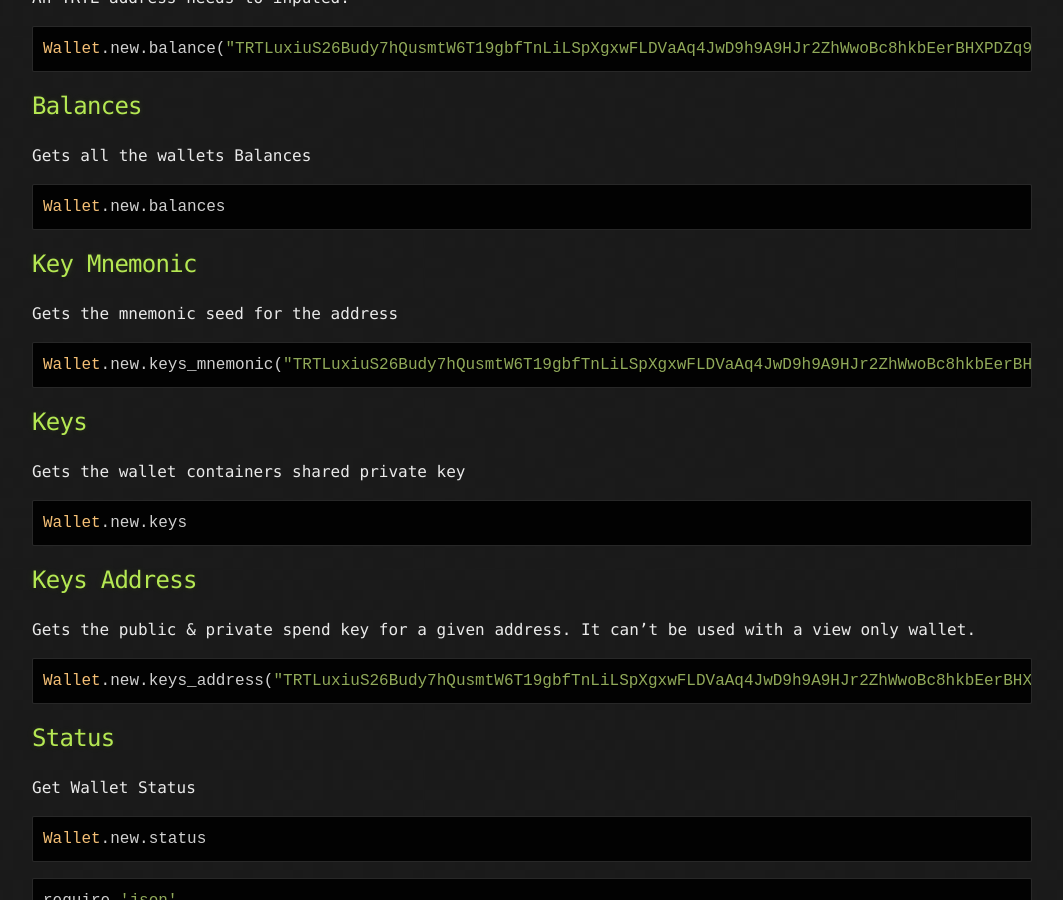
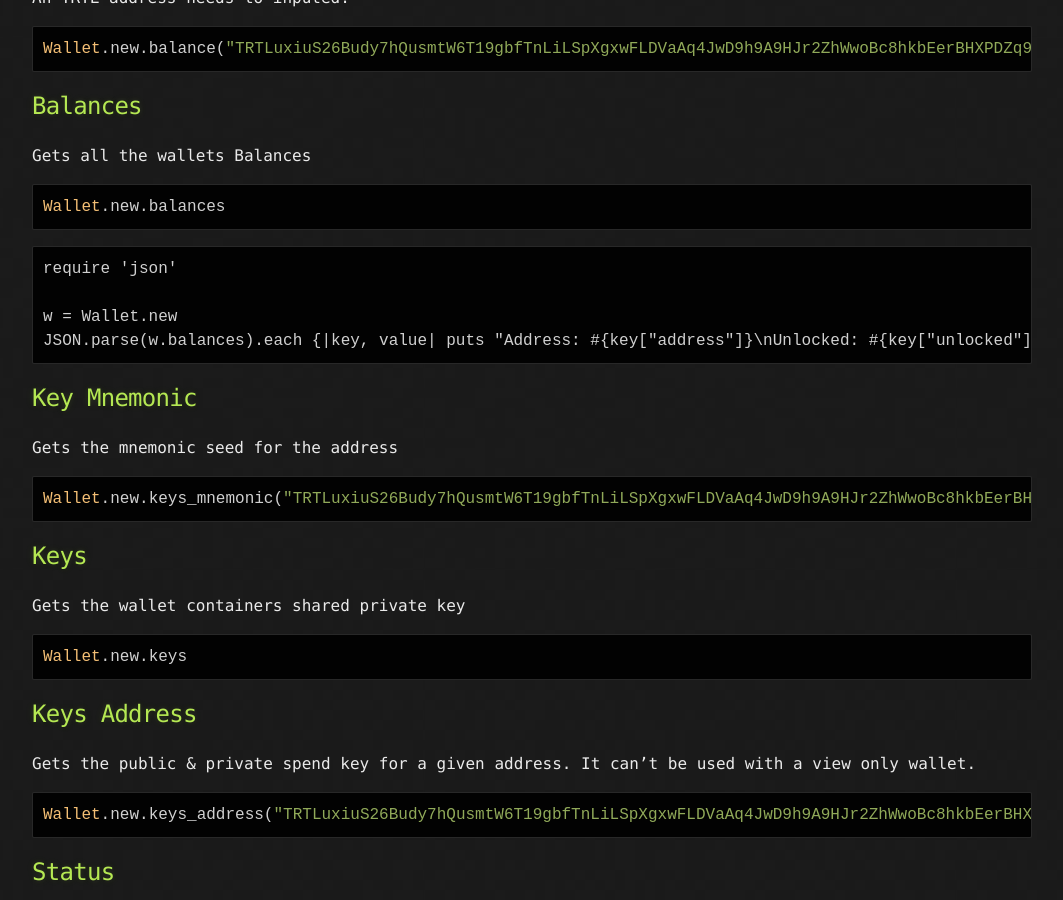
Before and after one commit to Michael-Meade/MinerFind, a Jekyll site: the page built from Projects/TurtleCoin-Wallet-API-Ruby.md, in a window 1280 px wide and 900 px high, scrolled down 2623 px. Shown: the whole window, without its empty margins (108-1171 px from the left). Built offline with Jekyll 4.4.1, drawn with Linux system fonts in a browser that asks for light colours; our own code applies the rules of GitHub Pages for plain Markdown files; the repository's description, which GitHub fills in, is left out.

Commit message:
Update TurtleCoin-Wallet-API-Ruby.md

````diff
--- a/Projects/TurtleCoin-Wallet-API-Ruby.md
+++ b/Projects/TurtleCoin-Wallet-API-Ruby.md
@@ -102,6 +102,12 @@ Gets all the wallets Balances
 ```ruby
 Wallet.new.balances
 ```
+```
+require 'json'
+
+w = Wallet.new
+JSON.parse(w.balances).each {|key, value| puts "Address: #{key["address"]}\nUnlocked: #{key["unlocked"]}\nLocked: #{key["locked"]}\n\n"}
+```
 
 ## Key Mnemonic
 Gets the mnemonic seed for the address
````
